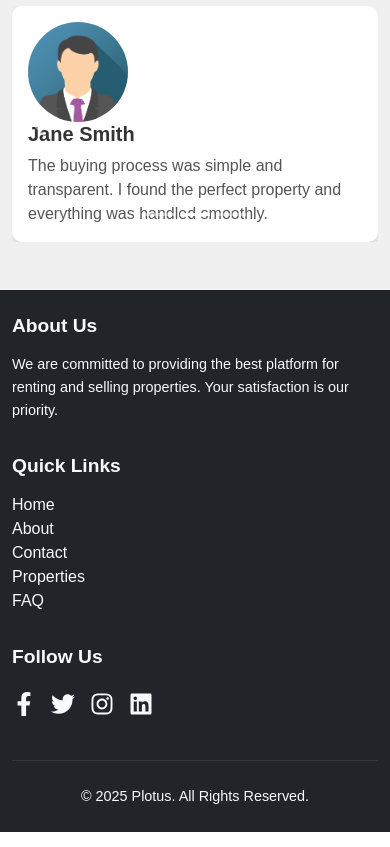
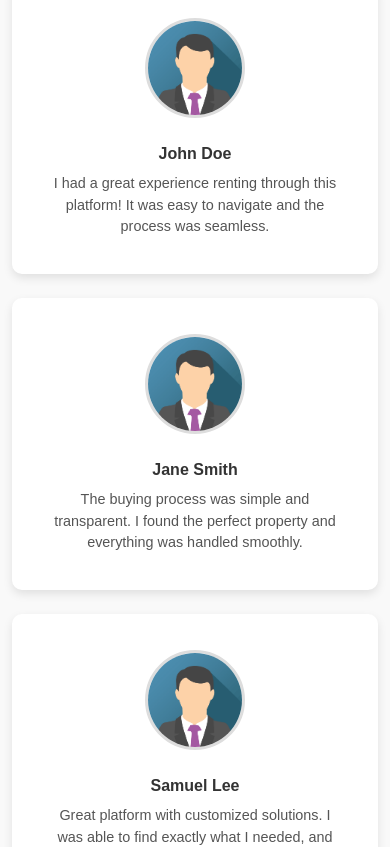
Before and after one commit to CosmasA/waaka, a React (Vite) app: page / in a window 390 px wide. Shown: the part 4360-5207 px from the top of the page. Built offline with nearby package versions, Linux system fonts and the light colour scheme.

Commit message:
Modified footer

```diff
--- a/src/App.css
+++ b/src/App.css
@@ -41,7 +41,7 @@ body {
 }
 
 .navbar .nav-link {
-  font-size: 1.2rem;
+  font-size: 1rem;
   margin-right: 15px;
   color: #fff;
 }
@@ -224,17 +224,21 @@ body {
 }
 
 .testimonials-section {
-  background-color: #f0f0f0;
-  padding: 60px 0;
+  background-color: #f9f9f9;
+  padding: 20px 0;
 }
 
 .testimonial-card {
   display: flex;
   flex-direction: column;
+  align-items: center;
+  justify-content: center;
   border: none;
   border-radius: 10px;
   box-shadow: 0 4px 10px rgba(0, 0, 0, 0.1);
   background: #fff;
+  height: 100%;
+  padding: 20px;
 }
 
 .testimonial-image {
@@ -242,25 +246,38 @@ body {
   height: 100px;
   border-radius: 50%;
   object-fit: cover;
-}
-
-.testimonial-card .card-body {
-  display: flex;
-  align-items: center;
+  border: 3px solid #ddd;
+  margin-bottom: 15px;
 }
 
 .testimonial-card .card-title {
   font-size: 1.25rem;
   font-weight: bold;
   color: #333;
+  margin-bottom: 10px;
 }
 
 .testimonial-card .card-text {
   color: #555;
+  font-size: 1rem;
+  text-align: center;
+  line-height: 1.5;
 }
 
-.carousel-item {
-  transition: transform 0.5s ease-in-out;
+@media (max-width: 768px) {
+  .testimonial-image {
+    width: 80px;
+    height: 80px;
+    margin-bottom: 10px;
+  }
+
+  .testimonial-card .card-title {
+    font-size: 1rem;
+  }
+
+  .testimonial-card .card-text {
+    font-size: 0.9rem;
+  }
 }
 
 .footer {
--- a/src/components/Home/Footer.jsx
+++ b/src/components/Home/Footer.jsx
@@ -4,6 +4,7 @@ import {
   FaTwitter,
   FaInstagram,
   FaLinkedin,
+  FaWhatsapp,
 } from "react-icons/fa";
 
 const Footer = () => {
@@ -12,7 +13,7 @@ const Footer = () => {
       <Container>
         <Row>
           {/* About Section */}
-          <Col md={4} className="mb-3">
+          <Col md={3} className="mb-3">
             <h5>About Us</h5>
             <p>
               We are committed to providing the best platform for renting and
@@ -21,7 +22,7 @@ const Footer = () => {
           </Col>
 
           {/* Quick Links */}
-          <Col md={4} className="mb-3">
+          <Col md={3} className="mb-3">
             <h5>Quick Links</h5>
             <ul className="list-unstyled">
               <li>
@@ -52,10 +53,27 @@ const Footer = () => {
             </ul>
           </Col>
 
+          {/* Addresss */}
+          <Col md={3}>
+            <h5>Address</h5>
+            <p>Kisaasi-Komamboga,</p>
+            <p>Kampala City, Uganda</p>
+            <p>Phone: +256 775 123 456</p>
+            <p>Email: waaka@gmail.com</p>
+          </Col>
+
           {/* Social Media */}
-          <Col md={4} className="mb-3">
+          <Col md={3} className="mb-3">
             <h5>Follow Us</h5>
             <div className="social-icons">
+              <a
+                href="https://whatsapp.com"
+                className="social-icon"
+                target="_blank"
+                rel="noopener noreferrer"
+              >
+                <FaWhatsapp />
+              </a>
               <a
                 href="https://facebook.com"
                 className="social-icon"
--- a/src/components/Home/Testimonials.jsx
+++ b/src/components/Home/Testimonials.jsx
@@ -1,59 +1,73 @@
-import { Container, Row, Col, Card, Carousel } from "react-bootstrap";
+import { Container, Row, Col, Card } from "react-bootstrap";
 import TestimonialImage from "../../assets/images/user.png"; // Replace with your image path
 
 const Testimonials = () => {
   const testimonials = [
     {
       name: "John Doe",
-      image: TestimonialImage, // Replace with actual customer image
+      image: TestimonialImage,
       feedback:
         "I had a great experience renting through this platform! It was easy to navigate and the process was seamless.",
     },
     {
       name: "Jane Smith",
-      image: TestimonialImage, // Replace with actual customer image
+      image: TestimonialImage,
       feedback:
         "The buying process was simple and transparent. I found the perfect property and everything was handled smoothly.",
     },
     {
       name: "Samuel Lee",
-      image: TestimonialImage, // Replace with actual customer image
+      image: TestimonialImage,
+      feedback:
+        "Great platform with customized solutions. I was able to find exactly what I needed, and the customer support was excellent.",
+    },
+    {
+      name: "Johnstone Arthur",
+      image: TestimonialImage,
+      feedback:
+        "I had a great experience renting through this platform! It was easy to navigate and the process was seamless.",
+    },
+    {
+      name: "Peter Drury",
+      image: TestimonialImage,
+      feedback:
+        "The buying process was simple and transparent. I found the perfect property and everything was handled smoothly.",
+    },
+    {
+      name: "Larry Smith",
+      image: TestimonialImage,
       feedback:
         "Great platform with customized solutions. I was able to find exactly what I needed, and the customer support was excellent.",
     },
   ];
 
   return (
-    <div className="testimonials-section py-5">
+    <div className="testimonials-section py-4">
       <Container>
         <h2 className="text-center mb-4">What Our Clients Say</h2>
-        <Row>
-          <Col md={12}>
-            {/* Testimonial Carousel */}
-            <Carousel>
+        <Row className="g-4">
           {testimonials.map((testimonial, index) => (
-                <Carousel.Item key={index}>
-                  <Card className="testimonial-card">
+            <Col md={4} sm={6} xs={12} key={index}>
+              <Card className="testimonial-card h-100">
                 <Card.Body>
-                      <Row className="align-items-center">
-                        <Col md={3}>
+                  <div className="text-center mb-3">
                     <img
                       src={testimonial.image}
                       alt={testimonial.name}
-                            className="testimonial-image"
+                      className="testimonial-image rounded-circle"
+                      style={{ width: "100px", height: "100px" }}
                     />
-                        </Col>
-                        <Col md={9}>
-                          <Card.Title>{testimonial.name}</Card.Title>
-                          <Card.Text>{testimonial.feedback}</Card.Text>
-                        </Col>
-                      </Row>
+                  </div>
+                  <Card.Title className="text-center">
+                    {testimonial.name}
+                  </Card.Title>
+                  <Card.Text className="text-center">
+                    {testimonial.feedback}
+                  </Card.Text>
                 </Card.Body>
               </Card>
-                </Carousel.Item>
+            </Col>
           ))}
-            </Carousel>
-          </Col>
         </Row>
       </Container>
     </div>
```
Lines whose indentation alone changed are shown as unchanged.
